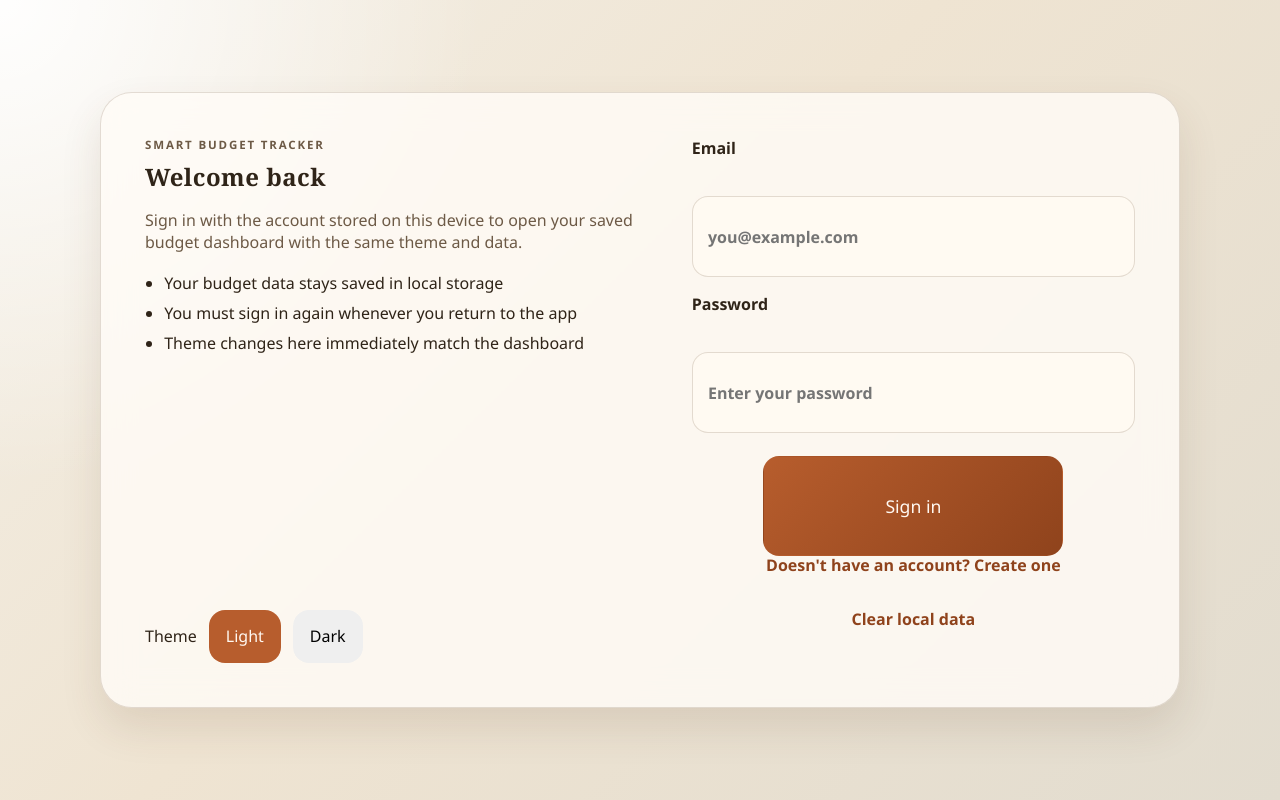
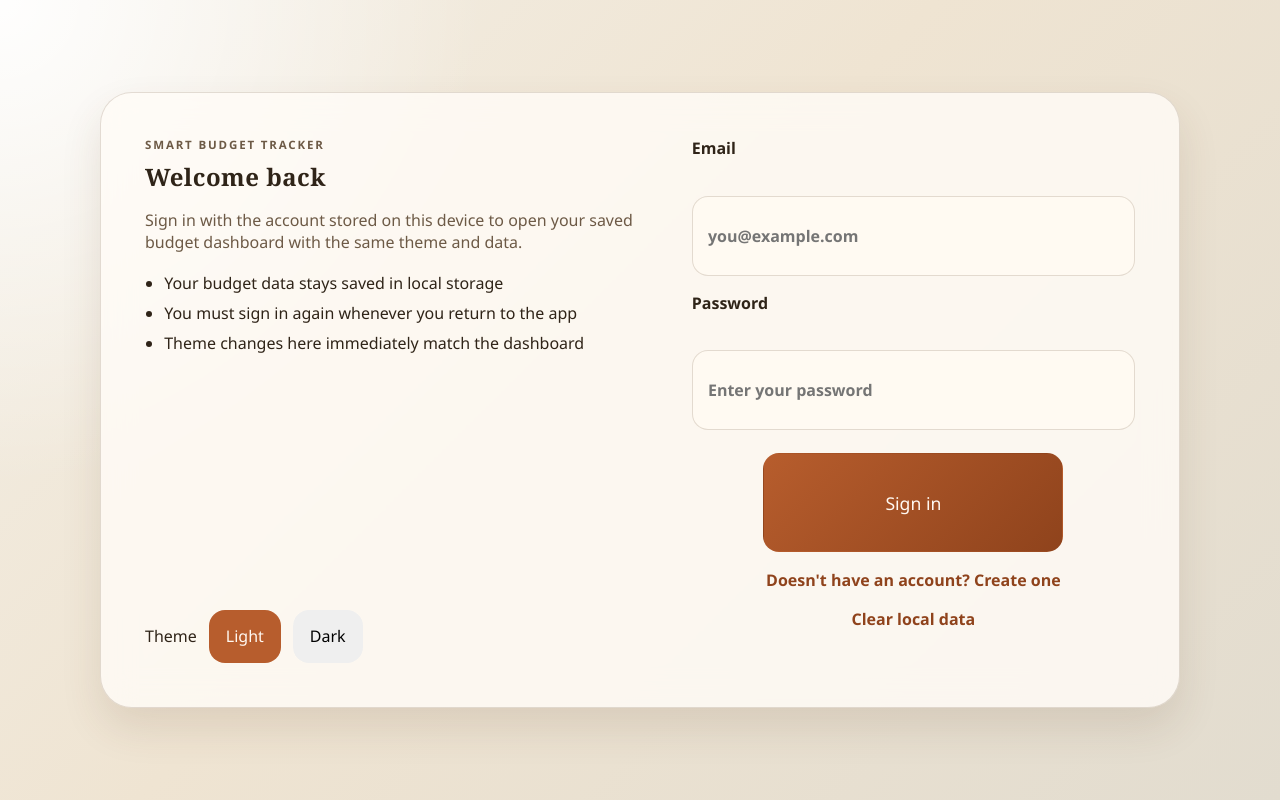
Before and after one commit to K-Sothearith/Smart_Budget_Tracker, a React (Vite) app in the folder Code/: page / in a window 1280 px wide. Both pictures are taken after a click on the button "Already have an account? Sign in". Built offline with nearby package versions, Linux system fonts and the light colour scheme.

Commit message:
Fix message in Singin

```diff
--- a/Code/src/features/auth/Signin.jsx
+++ b/Code/src/features/auth/Signin.jsx
@@ -62,7 +62,7 @@ function Signin({ budgetApp, onSwitchToSignUp }) {
           <Button className="primary-button primary-button--compact" type="submit">
             Sign in
           </Button>
-          <button type="button" className="auth-link" style={{ marginTop: '-3rem' }} onClick={onSwitchToSignUp}>
+          <button type="button" className="auth-link" style={{ marginTop: '-1rem' }} onClick={onSwitchToSignUp}>
             Doesn't have an account? Create one
           </button>
           <button type="button" className="auth-link" style={{ marginTop: '-3rem' }} onClick={budgetApp.resetAllData}>
```
